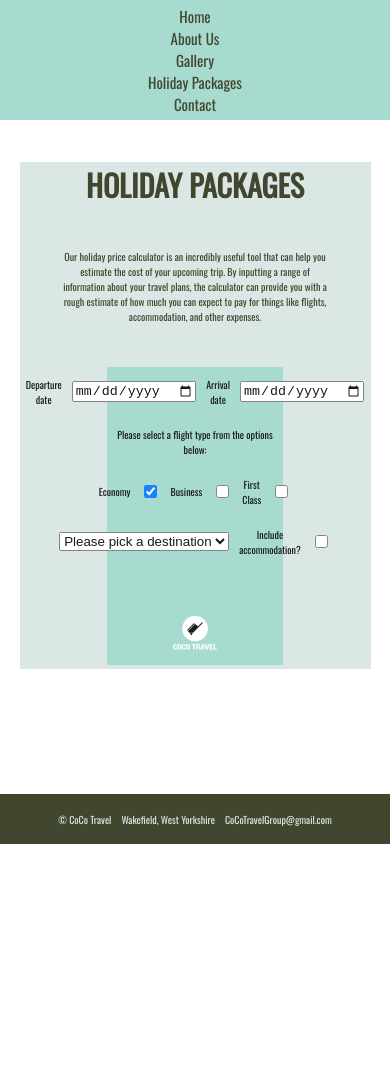
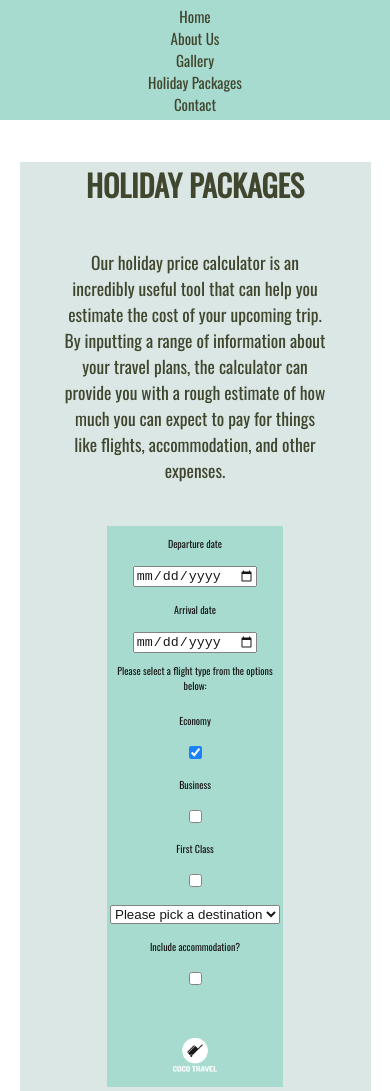
Before and after one commit to JoshW1ll1ams/CoCoTravel, a plain HTML site: page holidays.html in a window 390 px wide. Shown: the top 1091 px of the page. Before the commit the page ends 844 px from the top, so only its background shows below. Drawn offline with nearby package versions, Linux system fonts and the light colour scheme.

Commit message:
added responsiveness for multiple pages

```diff
--- a/styles.css
+++ b/styles.css
@@ -187,8 +187,6 @@ body,html
   background-color: var(--DrabDarkBrown);
   color: var(--Azure);
   font-size:1rem;
-  gap: 1rem;
-  bottom: -30%;
 }
 
 
@@ -238,8 +236,27 @@ body,html
       width: 100%;
       height: 9rem;
     }
-   #footer
+  #desciptionTextBox
     {
-      bottom: 0%;
+      font-size: 1.75rem;
+    }
+
+  #dates
+    {
+      flex-direction: column;
+      gap: .5rem;
+    }
+
+  #flighttype
+    {
+      flex-direction: column;
+      gap: .5rem;
+    }
+
+  #destinationbox
+    {
+      margin-top: 15px;
+      flex-direction: column;
+      gap: .5rem;
     }
 }
```
